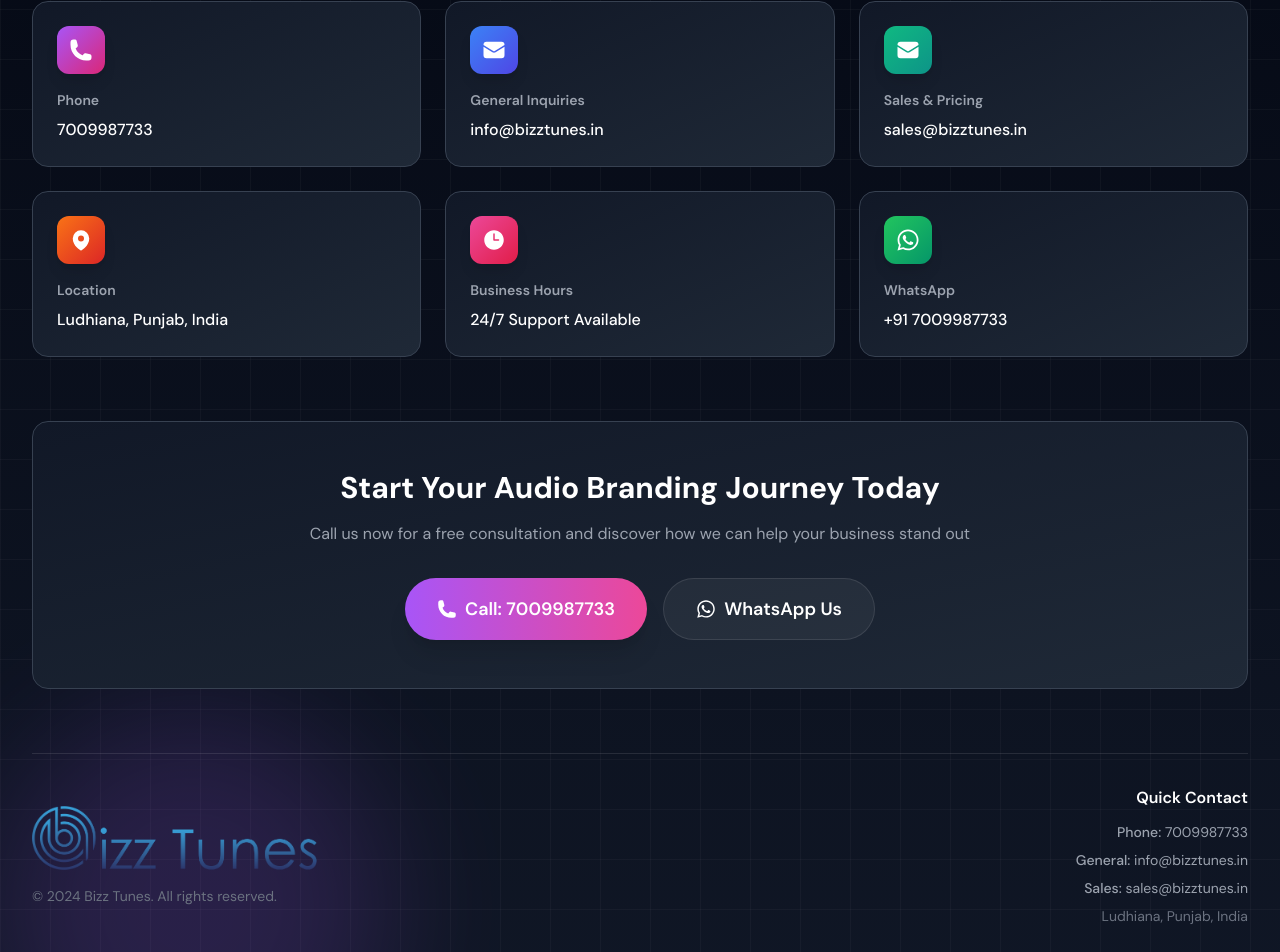
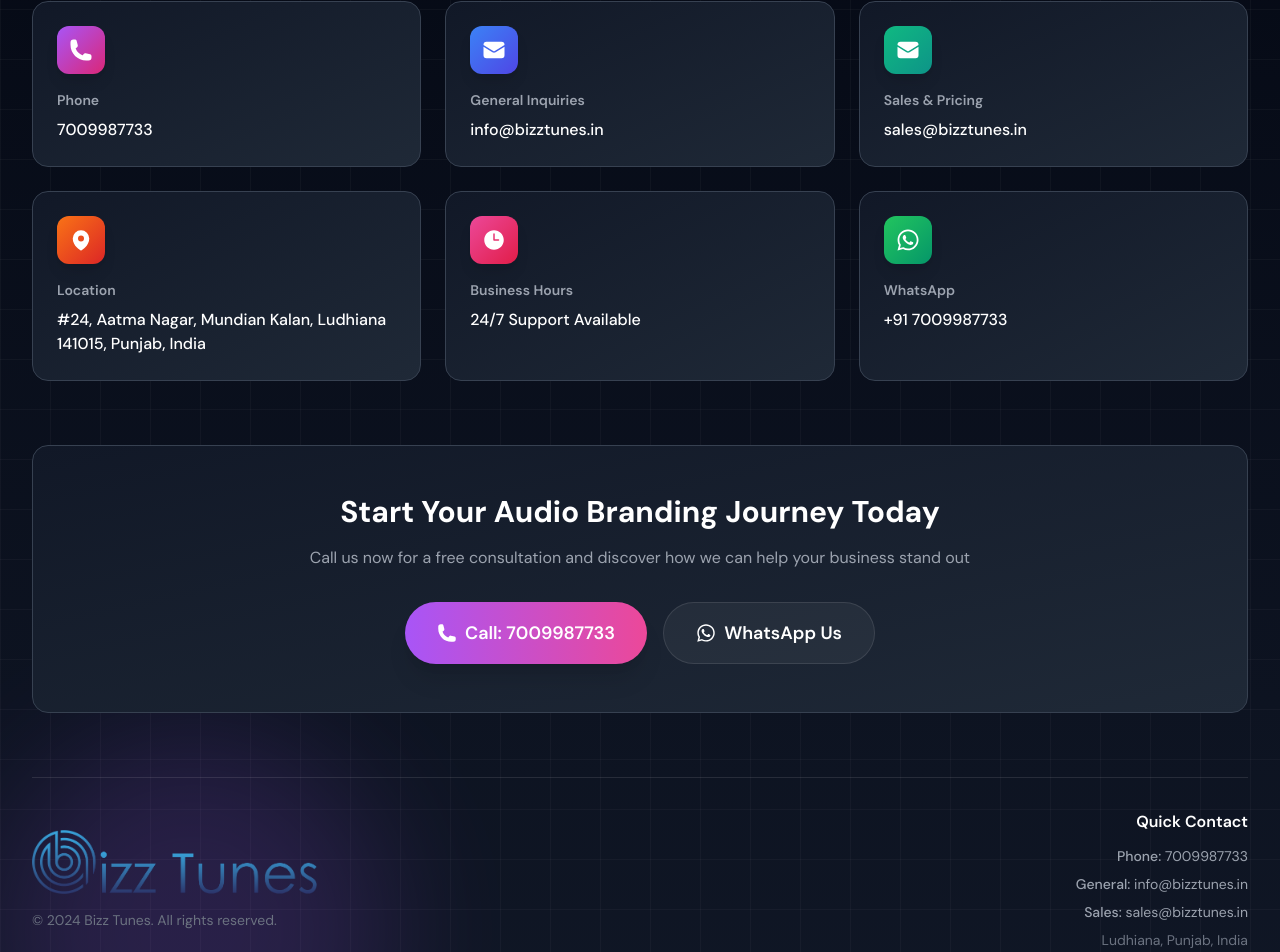
Before and after one commit to onsappointments/bizztunes, a Next.js app: page / in a window 1280 px wide. Shown: the part 8622-9574 px from the top of the page. Built offline with nearby package versions, Linux system fonts and the light colour scheme.

Commit message:
links working fixed

```diff
--- a/app/components/CTA.jsx
+++ b/app/components/CTA.jsx
@@ -16,42 +16,48 @@
     title: 'Phone',
     detail: '7009987733',
     link: 'tel:7009987733',
-    gradient: 'from-purple-500 to-pink-600'
+    gradient: 'from-purple-500 to-pink-600',
+    clickable: true
   },
   {
     icon: HiEnvelope,
     title: 'General Inquiries',
     detail: 'info@bizztunes.in',
     link: 'mailto:info@bizztunes.in',
-    gradient: 'from-blue-500 to-indigo-600'
+    gradient: 'from-blue-500 to-indigo-600',
+    clickable: true
   },
   {
     icon: HiEnvelope,
     title: 'Sales & Pricing',
     detail: 'sales@bizztunes.in',
     link: 'mailto:sales@bizztunes.in',
-    gradient: 'from-emerald-500 to-teal-600'
+    gradient: 'from-emerald-500 to-teal-600',
+    clickable: true
   },
   {
     icon: HiMapPin,
     title: 'Location',
-    detail: 'Ludhiana, Punjab, India',
-    link: '#',
-    gradient: 'from-orange-500 to-red-600'
+    detail: '#24, Aatma Nagar, Mundian Kalan, Ludhiana 141015, Punjab, India',
+    link: null,
+    gradient: 'from-orange-500 to-red-600',
+    clickable: false
   },
   {
     icon: HiClock,
     title: 'Business Hours',
     detail: '24/7 Support Available',
-    link: '#',
-    gradient: 'from-pink-500 to-rose-600'
+    link: null,
+    gradient: 'from-pink-500 to-rose-600',
+    clickable: false
   },
   {
     icon: FaWhatsapp,
     title: 'WhatsApp',
     detail: '+91 7009987733',
     link: 'https://wa.me/917009987733',
-    gradient: 'from-green-500 to-emerald-600'
+    gradient: 'from-green-500 to-emerald-600',
+    clickable: true
   }
 ];
 
@@ -114,18 +120,18 @@
           initial={{ opacity: 0, y: 20 }}
           animate={inView ? { opacity: 1, y: 0 } : {}}
           transition={{ duration: 0.6, delay: 0.5 }}
-          className="bg-gradient-to-br from-gray-900 to-gray-800 rounded-2xl p-8 sm:p-12 border border-gray-700 hover:border-purple-500 transition-all duration-300 text-center group"
+          className="relative bg-gradient-to-br from-gray-900 to-gray-800 rounded-2xl p-8 sm:p-12 border border-gray-700 hover:border-purple-500 transition-all duration-300 text-center group"
         >
           {/* Gradient Glow */}
           <div className="absolute inset-0 rounded-2xl bg-gradient-to-br from-purple-500 to-pink-500 opacity-0 group-hover:opacity-10 transition-opacity duration-500 blur-xl" />
 
-          <h3 className="text-2xl sm:text-3xl font-bold text-white mb-4">
+          <h3 className="relative text-2xl sm:text-3xl font-bold text-white mb-4">
             Start Your Audio Branding Journey Today
           </h3>
-          <p className="text-gray-400 mb-8 max-w-2xl mx-auto">
+          <p className="relative text-gray-400 mb-8 max-w-2xl mx-auto">
             Call us now for a free consultation and discover how we can help your business stand out
           </p>
-          <div className="flex flex-col sm:flex-row gap-4 justify-center">
+          <div className="relative flex flex-col sm:flex-row gap-4 justify-center">
             <motion.a
               href="tel:7009987733"
               whileHover={{ scale: 1.05 }}
@@ -137,6 +143,8 @@
             </motion.a>
             <motion.a
               href="https://wa.me/917009987733"
+              target="_blank"
+              rel="noopener noreferrer"
               whileHover={{ scale: 1.05 }}
               whileTap={{ scale: 0.95 }}
               className="inline-flex items-center justify-center gap-2 px-6 sm:px-8 py-3 sm:py-4 bg-white/5 hover:bg-white/10 border border-white/10 hover:border-green-500/50 text-white rounded-full font-semibold text-base sm:text-lg transition-all"
@@ -207,6 +215,7 @@
 
 function ContactCard({ info, index, inView }) {
   const Icon = info.icon;
+  const Container = info.clickable ? 'a' : 'div';
 
   return (
     <motion.div
@@ -215,16 +224,20 @@
       transition={{ duration: 0.5, delay: index * 0.08 }}
       whileHover={{ y: -5 }}
     >
-      <a
-        href={info.link}
-        className="block relative bg-gradient-to-br from-gray-900 to-gray-800 rounded-2xl p-6 border border-gray-700 hover:border-purple-500 transition-all duration-300 hover:shadow-2xl hover:shadow-purple-500/20 h-full group"
+      <Container
+        {...(info.clickable && info.link ? {
+          href: info.link,
+          target: info.link.startsWith('http') ? '_blank' : undefined,
+          rel: info.link.startsWith('http') ? 'noopener noreferrer' : undefined
+        } : {})}
+        className={`block relative bg-gradient-to-br from-gray-900 to-gray-800 rounded-2xl p-6 border border-gray-700 hover:border-purple-500 transition-all duration-300 hover:shadow-2xl hover:shadow-purple-500/20 h-full group ${info.clickable ? 'cursor-pointer' : 'cursor-default'}`}
       >
         {/* Gradient Glow */}
         <div className={`absolute inset-0 rounded-2xl bg-gradient-to-br ${info.gradient} opacity-0 group-hover:opacity-10 transition-opacity duration-500 blur-xl`} />
 
         {/* Icon */}
         <motion.div
-          whileHover={{ rotate: 360, scale: 1.1 }}
+          whileHover={info.clickable ? { rotate: 360, scale: 1.1 } : {}}
           transition={{ duration: 0.6 }}
           className={`relative w-12 h-12 rounded-xl bg-gradient-to-br ${info.gradient} flex items-center justify-center mb-4 shadow-lg`}
         >
@@ -240,7 +253,7 @@
         <p className="text-white font-medium break-words">
           {info.detail}
         </p>
-      </a>
+      </Container>
     </motion.div>
   );
 }
```
